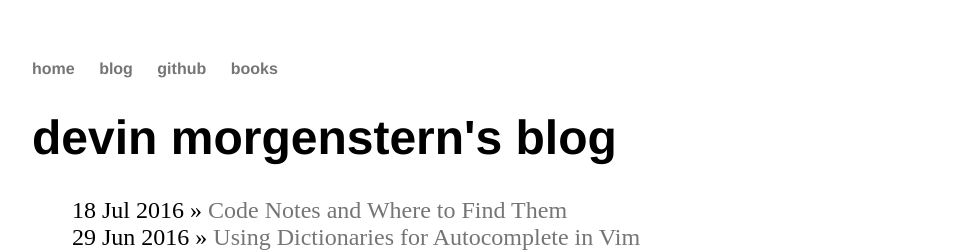
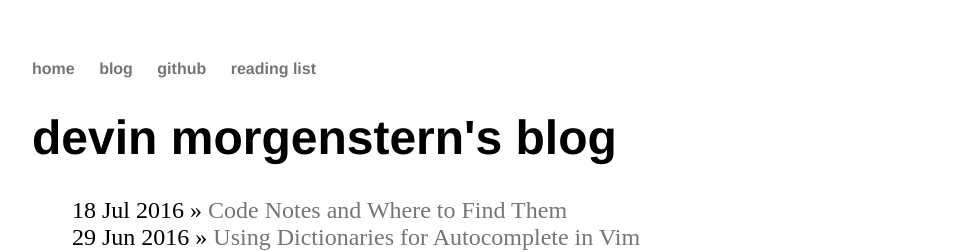
Before and after one commit to devinrm/devinrm.github.io, a Jekyll site: the page built from blog/index.html, in a window 1280 px wide. Shown: the top 252 px of the page, without its empty margins (160-1119 px from the left). Built offline with Jekyll 4.4.1, drawn with Linux system fonts in a browser that asks for light colours.

Commit message:
Fix route

```diff
--- a/_layouts/default.html
+++ b/_layouts/default.html
@@ -10,7 +10,7 @@
         <li><a href="/">home</a></li>
         <li><a href="/blog">blog</a></li>
         <li><a href="https://github.com/devinrm">github</a></li>
-        <li><a href="/books">books</a></li>
+        <li><a href="/reading-list">reading list</a></li>
       </ul>
     </nav>
     <div class="container">
```
